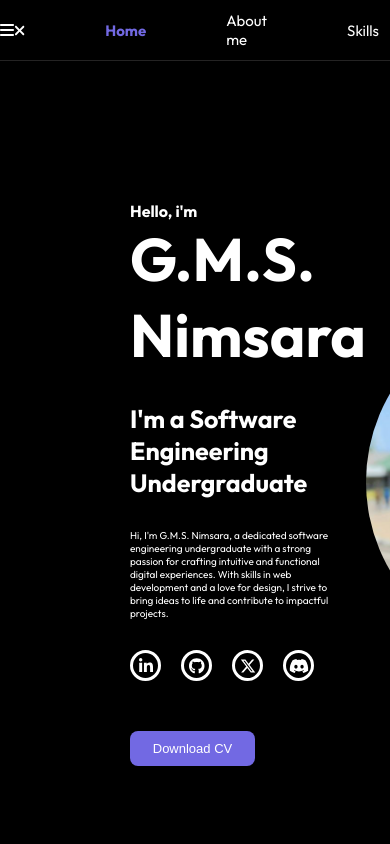
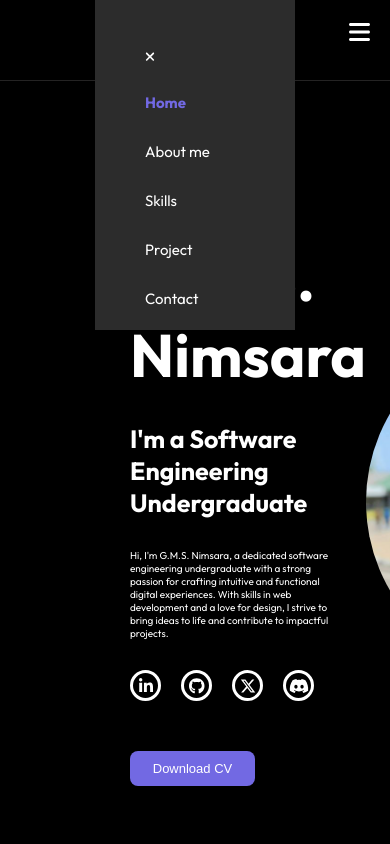
Before and after one commit to SNimsara/portfolio-gmsn, a React (Vite) app: page / in a window 390 px wide. Shown: the top 844 px of the page. Built offline with nearby package versions, Linux system fonts and the light colour scheme.

Commit message:
responsive navbar

```diff
--- a/src/Components/Navbar/Navbar.css
+++ b/src/Components/Navbar/Navbar.css
@@ -41,3 +41,42 @@
     color: #7269e3;
     font-weight: bold;
   }
+
+  @media(max-width:768px){
+    .navbar{
+        padding: 10px 20px;
+    }
+
+    .mob-menu-open-i{
+        display: block;
+        position: fixed;
+        top: 20px;
+        right: 20px;
+        font-size: 24px;
+        z-index: 3;
+    }
+
+    .mob-menu-close-i{
+        display: block;
+        position: relative;
+        width: 10px;
+    }
+
+    .nav-menu{
+        position: fixed;
+        flex-direction: column;
+        align-items: flex-start;
+        padding: 50px;
+        top: 0;
+        gap: 30px;
+        background-color: rgb(44, 44, 44);
+        width: 100px;
+        height: 230px;
+        z-index: 2;
+        transition: 0.5s;
+    }
+
+    .nav-menu li{
+
+    }
+  }
--- a/src/Components/Navbar/Navbar.jsx
+++ b/src/Components/Navbar/Navbar.jsx
@@ -10,9 +10,9 @@ const Navbar = () => {
 
   return (
     <div className="navbar">
-      <FontAwesomeIcon icon={faBars} />
+      <FontAwesomeIcon icon={faBars} className="mob-menu-open-i" />
       <ul className="nav-menu">
-        <FontAwesomeIcon icon={faXmark} />
+        <FontAwesomeIcon icon={faXmark} className="mob-menu-close-i" />
         <li>
           <AnchorLink
             className={`anc-link ${menu === "home" ? "active" : ""}`}
```
